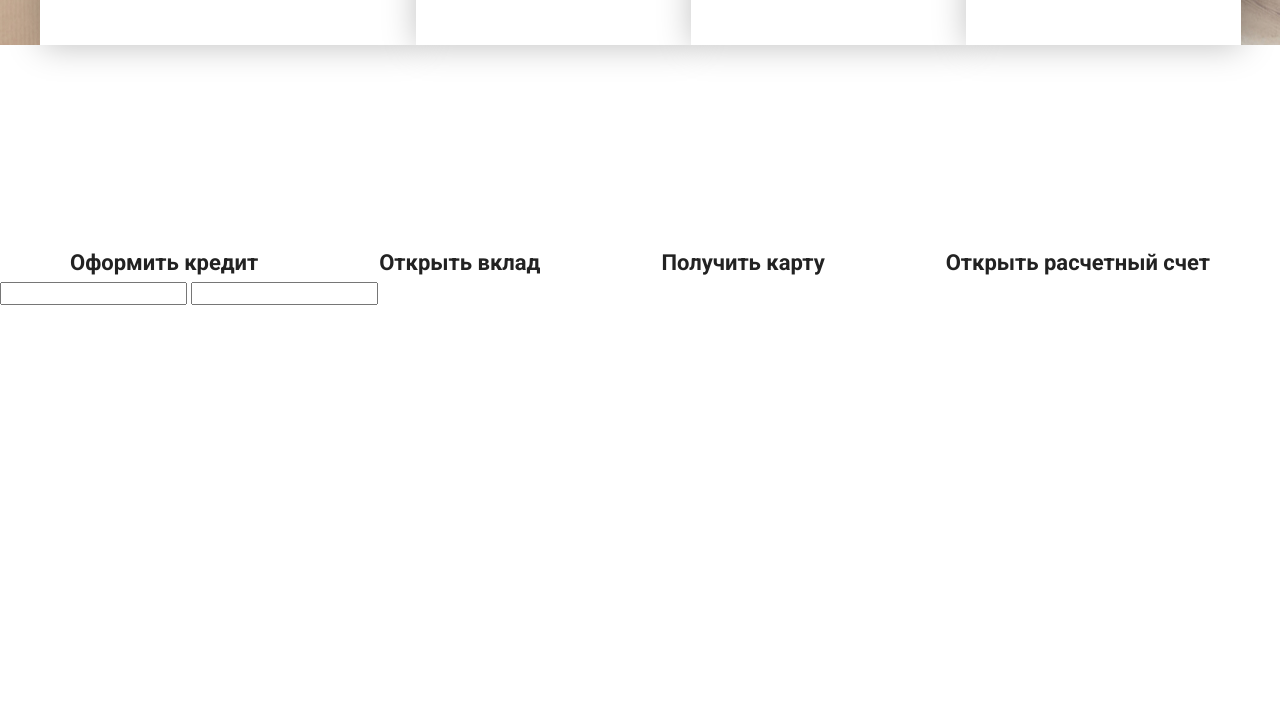
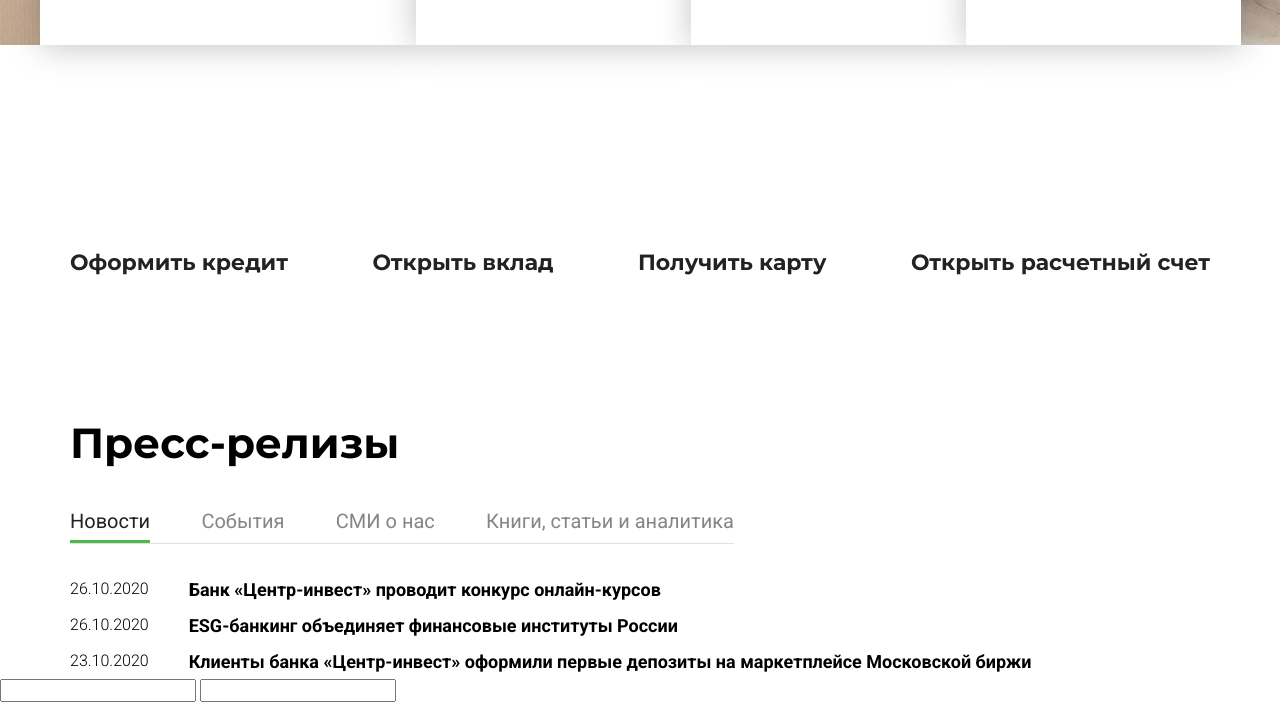
Before and after one commit to Tesla220-1/project_test_2, a website: page src/index.html in a window 1280 px wide. Shown: the part 685-1387 px from the top of the page. Before the commit the page ends 990 px from the top, so only its background shows below. Drawn offline with Linux system fonts and the light colour scheme.

Commit message:
news ready

```diff
--- a/src/index.html
+++ b/src/index.html
@@ -137,6 +137,47 @@
         </div>
     </div>
 
+    <div class="news">
+        <div class="container">
+
+            <h2 class="news__title">Пресс-релизы</h2>
+
+            <ul class="news__type">
+                <li class="news__item news__item_acitve">Новости</li>
+                <li class="news__item">События</li>
+                <li class="news__item">СМИ о нас</li>
+                <li class="news__item">Книги, статьи и аналитика</li>
+            </ul>
+
+            <div class="news__info">
+
+                <div class="news__info-item">
+                    <div class="news__info-date">26.10.2020</div>
+                    <div class="news__info-text">
+                        Банк «Центр-инвест» проводит конкурс онлайн-курсов
+                    </div>
+                </div>
+
+                <div class="news__info-item">
+                    <div class="news__info-date">26.10.2020</div>
+                    <div class="news__info-text">
+                        ESG-банкинг объединяет финансовые институты России
+                    </div>
+                </div>
+
+                <div class="news__info-item">
+                    <div class="news__info-date">23.10.2020</div>
+                    <div class="news__info-text">
+                        Клиенты банка «Центр-инвест» оформили первые депозиты на маркетплейсе Московской биржи
+                    </div>
+                </div>
+
+            </div>
+
+        </div>
+    </div>
+
+
     <div class="register">
         <h2 class="register__title">
 
@@ -150,5 +191,7 @@
         </form>
     </div>
 
+    <script src="js/script.js"></script>
+
 </body>
 </html>
--- /dev/null
+++ b/src/js/script.js
@@ -0,0 +1,13 @@
+const newsItem = document.querySelectorAll('.news__item');
+
+for (let i = 0; i < newsItem.length; i++) {
+    newsItem[i].addEventListener('click', function (e) {
+        if (!(newsItem[i].classList.contains('news__item_acitve')))
+        {
+            for (let j = 0; j < newsItem.length; j++) {
+                newsItem[j].classList.remove('news__item_acitve');
+            }
+        }
+        newsItem[i].classList.add('news__item_acitve');
+    });
+}
--- a/src/sass/blocks/_btn.scss
+++ b/src/sass/blocks/_btn.scss
@@ -15,6 +15,7 @@
     align-items: center;
     text-align: center;
     color: #50B848;
+    font-family: 'Roboto';
 
 }
 .btn_slide {
@@ -30,4 +31,5 @@
     color: rgba(0, 0, 0, 0.9);
     font-size: 14px;
     line-height: 16px;
+    font-family: 'Roboto';
 }
--- a/src/sass/blocks/_header.scss
+++ b/src/sass/blocks/_header.scss
@@ -1,6 +1,7 @@
 .header {
     min-height: 90px;
     position: relative;
+    font-family: 'Roboto', sans-serif;
     /* box-shadow: inset 0px -10px 5px 0px rgba(231, 235, 235, 0.897); */
     &__top {
         display: flex;
@@ -19,6 +20,7 @@
         line-height: 16px;
         a {
             color: #000000;
+            font-family: 'Roboto';
         }
     }
     &__top-wrapper {
--- a/src/sass/blocks/_nav.scss
+++ b/src/sass/blocks/_nav.scss
@@ -2,6 +2,7 @@
     display: flex;
     justify-content: space-between;
     width: 370px;
+    font-family: 'Roboto';
     &__list {
         margin-top: 22px;
         list-style: none;
@@ -40,6 +41,7 @@
         align-items: center;
         a {
             color: rgba(0, 0, 0, 0.6);
+            font-family: 'Roboto';
         }
     }
 
--- /dev/null
+++ b/src/sass/blocks/_news.scss
@@ -0,0 +1,58 @@
+.news {
+    margin-top: 148px;
+    background: linear-gradient(179.99deg, rgba(255, 255, 255, 0.864) 20.84%, rgba(255, 255, 255, 0) 99.99%);
+    &__title {
+        font-size: 42px;
+        font-weight: bold;
+        color: #000000;
+        margin-bottom: 0;
+    }
+    &__type {
+        margin: 0;
+        padding: 0;
+        margin-top: 46px;
+        list-style: none;
+        display: flex;
+        width: 664px;
+        border-bottom: 1px solid #E1E1E1;
+        justify-content: space-between;
+    }
+    &__item {
+        font-family: 'Roboto';
+        font-style: normal;
+        font-size: 20px;
+        line-height: 23px;
+        color: rgba(51, 51, 51, 0.6);
+        padding-bottom: 7px;
+        cursor: pointer;
+        transition: all 0.5s;
+    }
+    &__item_acitve {
+        color: #222222;
+        border-bottom: 3px solid #50B848;
+    }
+
+    &__info {
+        margin-top: 37px;
+        &-item {
+            display: flex;
+            margin-top: 18px;
+            &:first-child {
+                margin-top: 0;
+            }
+        }
+        &-date {
+            font-family: 'Roboto';
+            font-size: 16px;
+            font-weight: 300;
+            color: #000000;
+            margin-right: 40px;
+        }
+        &-text {
+            font-family: 'Roboto';
+            font-size: 18px;
+            font-weight: bold;
+            color: #000000;
+        }
+    }
+}
--- a/src/sass/style.scss
+++ b/src/sass/style.scss
@@ -2,7 +2,7 @@
 @import url('https://fonts.googleapis.com/css2?family=Roboto:ital,wght@0,100;0,300;0,400;0,500;0,700;0,900;1,100;1,300;1,400;1,500;1,700;1,900&display=swap');
 
 * {
-    font-family: 'Roboto', sans-serif;
+    font-family: 'Montserrat', 'Roboto', sans-serif;
     line-height: 1;
     box-sizing: border-box;
     margin: 0;
@@ -19,3 +19,4 @@
 @import 'blocks/btn';
 @import 'blocks/promo';
 @import 'blocks/services';
+@import 'blocks/news';
```
Also changed, not shown: src/css/style.min.css, src/img/banners/banner-1.png (added), src/img/banners/banner-2.png (added), src/img/banners/banner-4.png (added).
